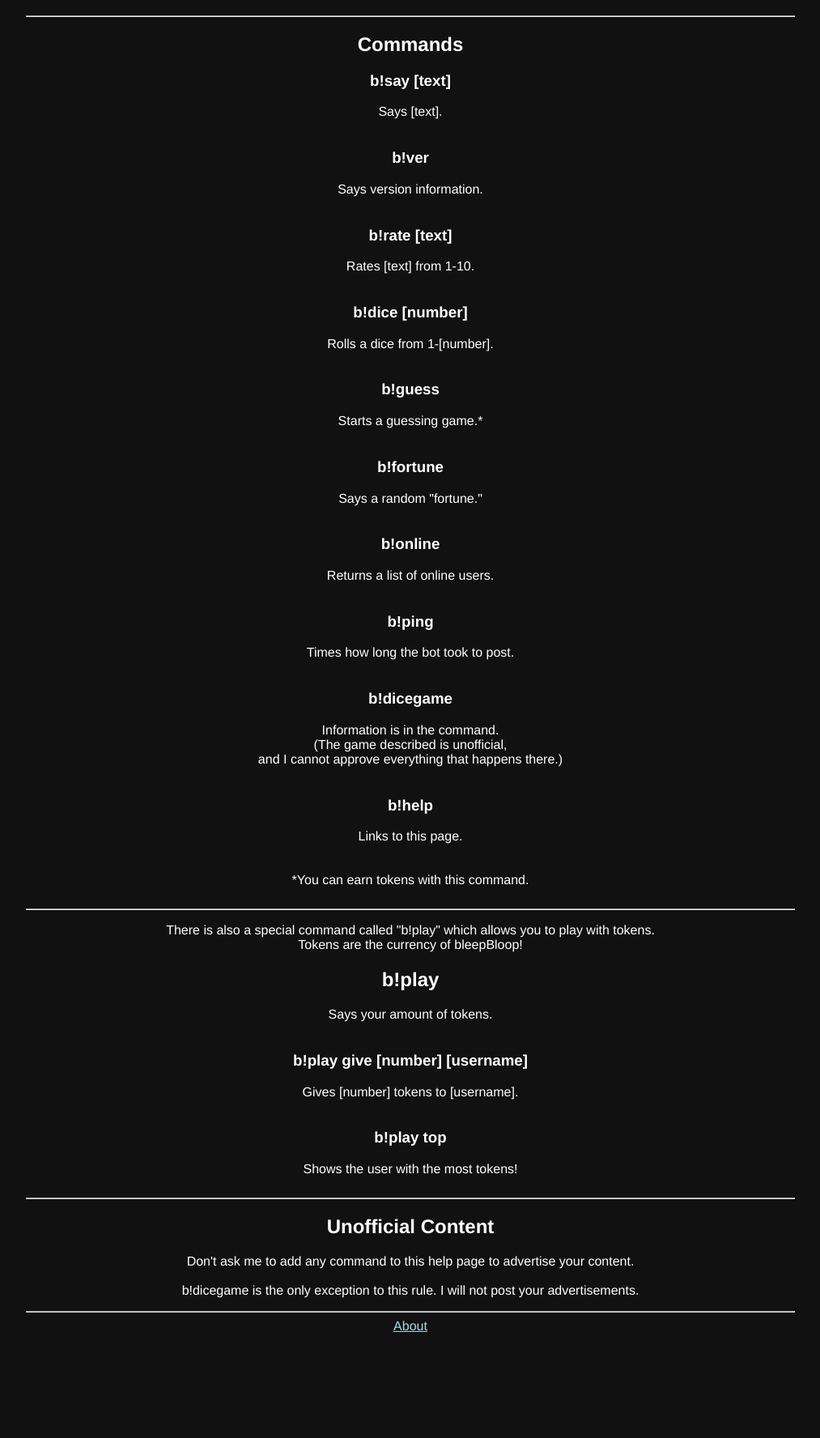
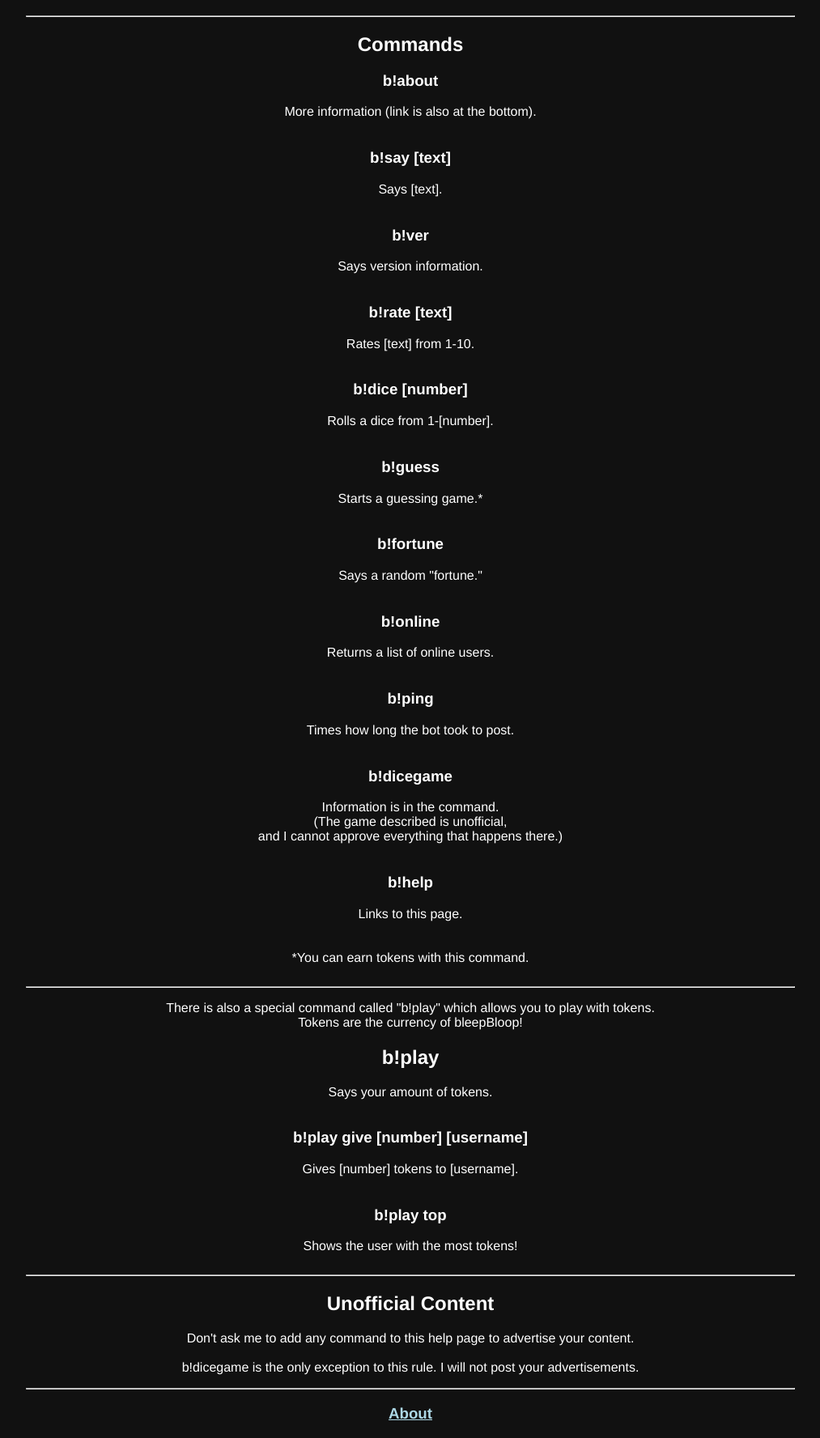
Before and after one commit to Voxalice/bleepBloop, a plain HTML site: page help/index.html in a window 1280 px wide. Shown: the part 61-1837 px from the top of the page at 81% size, without its empty margins (133-1146 px from the left). Before the commit the page ends 1716 px from the top, so only its background shows below. Drawn offline with Linux system fonts and the light colour scheme.

Commit message:
Update index.html

```diff
--- a/help/index.html
+++ b/help/index.html
@@ -10,6 +10,9 @@
         <hr>
 
         <h2>Commands</h2>
+        <h3>b!about</h3>
+        More information (link is also at the bottom).<br><br>
+
         <h3>b!say [text]</h3>
         Says [text].<br><br>
 
@@ -58,8 +61,8 @@
         <hr>
         <h2>Unofficial Content</h2>
         <p>Don't ask me to add any command to this help page to advertise your content.<br><br>
-            b!dicegame is the only exception to this rule. I will not post your advertisements.</p>
+           b!dicegame is the only exception to this rule. I will not post your advertisements.</p>
         <hr>
-        <a href="../about">About</a>
+        <h3><a href="../about">About</a></h3>
     </body>
 </html>
```
